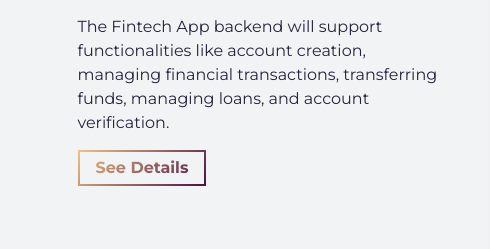
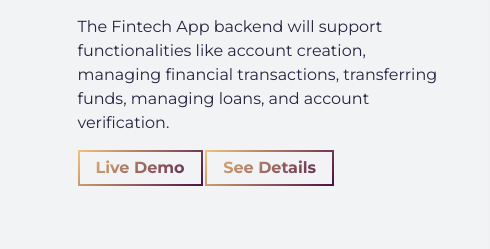
Before and after one commit to olawuwo-abideen/portfolio, a website built with Parcel: page src/index.html in a window 1280 px wide. Shown: the part 3337-3586 px from the top of the page, 0-490 px from the left. Built offline with nearby package versions, Linux system fonts and the light colour scheme.

Commit message:
update button

```diff
--- a/src/index.html
+++ b/src/index.html
@@ -255,6 +255,14 @@ Live Demo
 <p class="mb-4">
 The Fintech App backend will support functionalities like account creation, managing financial transactions, transferring funds, managing loans, and account verification. </p>
 </div>
+<a
+rel="noreferrer"
+target="_blank"
+class="cta-btn cta-btn--hero"
+href="https://fintechapp-dnxa.onrender.com/api-docs/"
+>
+Live Demo
+</a>
 <a
 rel="noreferrer"
 target="_blank"
```
